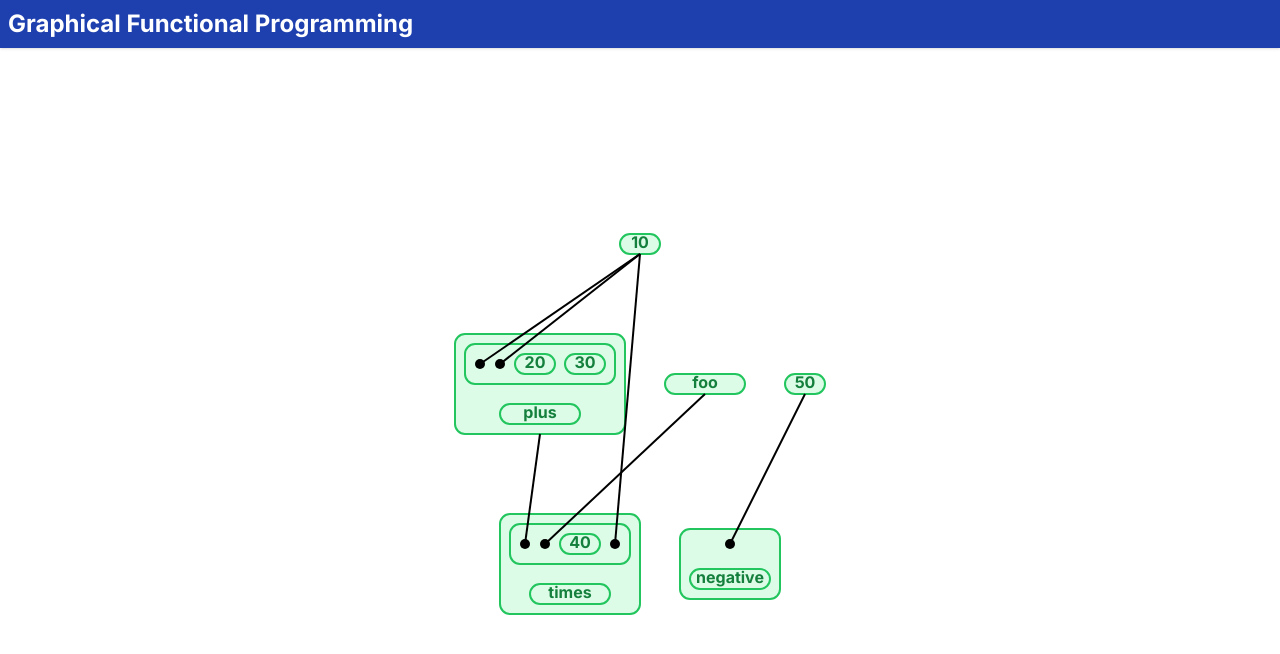
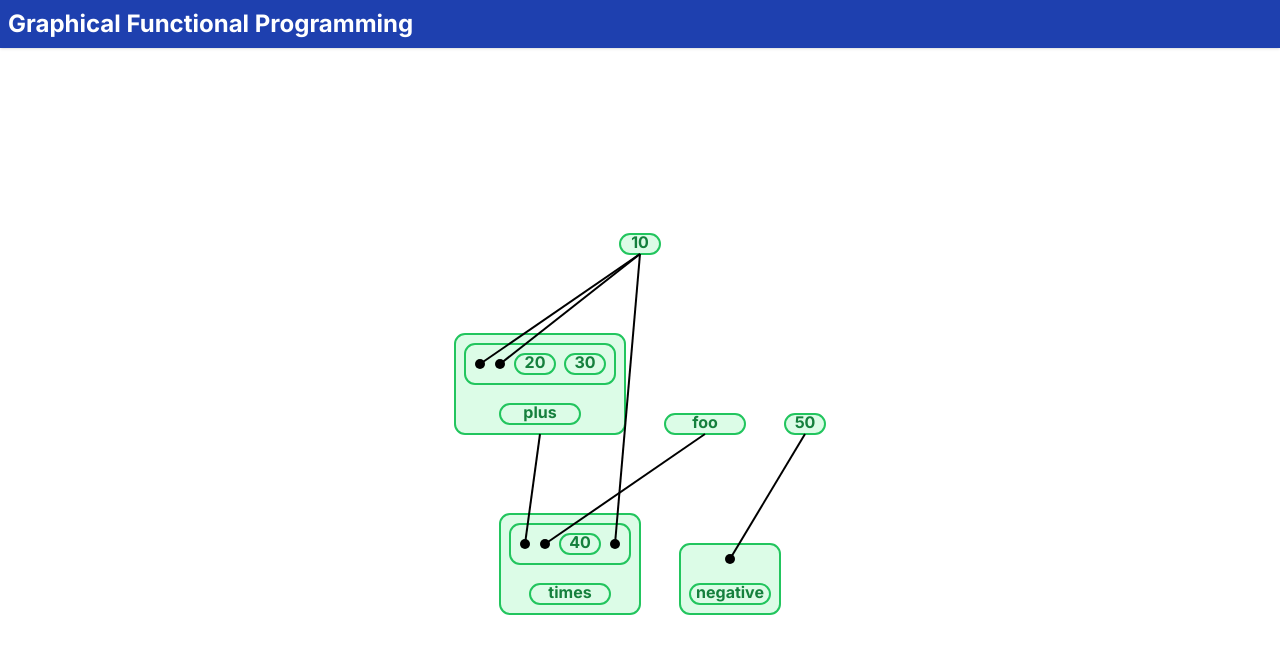
Before and after one commit to anoop901/graphical-functional-programming, a Next.js app: page /graphical-functional-programming/ in a window 1280 px wide. Shown: the top 654 px of the page. Built offline with nearby package versions, Linux system fonts and the light colour scheme.

Commit message:
calclate top left corners instead of centers

```diff
--- a/components/CenteredRect.tsx
+++ /dev/null
@@ -1,12 +0,0 @@
-import { SVGProps } from "react";
-
-export default function CenteredRect(props: SVGProps<SVGRectElement>) {
-  return (
-    <rect
-      transform={`translate(${-(props.width ?? 0) / 2},${
-        -(props.height ?? 0) / 2
-      })`}
-      {...props}
-    />
-  );
-}
--- a/components/ProgramEditor.tsx
+++ b/components/ProgramEditor.tsx
@@ -1,6 +1,5 @@
 "use client";
 import colors from "tailwindcss/colors";
-import CenteredRect from "./CenteredRect";
 import { useEffect, useMemo, useState } from "react";
 import ResizingSvg from "./ResizingSvg";
 import { Program, makeInitialProgram } from "@/model/Program";
@@ -33,12 +32,12 @@ export default function ProgramEditor() {
         )
         .map((blockId) => {
           const block = program.blocks[blockId];
-          const { center, size } = blockLayouts[blockId];
+          const { topLeft, center, size } = blockLayouts[blockId];
           return (
             <g key={blockId}>
-              <CenteredRect
-                x={center.x}
-                y={center.y}
+              <rect
+                x={topLeft.x}
+                y={topLeft.y}
                 width={size.width}
                 height={size.height}
                 rx={10}
--- a/logic/calculateProgramLayout.ts
+++ b/logic/calculateProgramLayout.ts
@@ -5,6 +5,8 @@ import { getDependenciesOfBlock, getLayoutCalculator } from "@/model/Block";
 import layoutIntervalsInSeries from "./geometry/layoutIntervalsInSeries";
 import programToNestedDependencyGraph from "./programToNestedDependencyGraph";
 import findRoots from "./graph/findRoots";
+
+const LINE_CONNECTION_ENDPOINT_SIZE = 10;
 
 function getClusters(program: Program): { [id: string]: string[] } {
   const nestedDependencyGraph = programToNestedDependencyGraph(program);
@@ -35,7 +37,10 @@ function calculateBlockSizesAndOffsets(
         dependencyBlockIds.map((dependencyId) =>
           program.blocks[dependencyId].nested
             ? blockSizes[dependencyId]
-            : { width: 10, height: 10 }
+            : {
+                width: LINE_CONNECTION_ENDPOINT_SIZE,
+                height: LINE_CONNECTION_ENDPOINT_SIZE,
+              }
         )
       );
       blockSizes[blockIdInCluster] = size;
@@ -45,16 +50,16 @@ function calculateBlockSizesAndOffsets(
   return { blockSizes, blockDependenciesOffsets };
 }
 
-function calculateClusterRootBlockCenters(
+function calculateClusterRootBlockTopLefts(
   program: Program,
   clusters: { [id: string]: string[] },
   blockSizes: { [id: string]: { width: number; height: number } }
 ): { [id: string]: { x: number; y: number } } {
-  const clusterRootBlockCenters: { [id: string]: { x: number; y: number } } =
+  const clusterRootBlockTopLefts: { [id: string]: { x: number; y: number } } =
     {};
 
   for (const clusterRootBlockId of Object.keys(clusters)) {
-    clusterRootBlockCenters[clusterRootBlockId] = {
+    clusterRootBlockTopLefts[clusterRootBlockId] = {
       x: 0,
       y: 0,
     };
@@ -69,7 +74,7 @@ function calculateClusterRootBlockCenters(
     for (let i = 0; i < layer.length; i++) {
       const clusterRootBlockId = layer[i];
       const clusterInterval = clusterIntervals[i];
-      clusterRootBlockCenters[clusterRootBlockId].x = clusterInterval.center;
+      clusterRootBlockTopLefts[clusterRootBlockId].x = clusterInterval.left;
     }
     layerHeights.push(Math.max(...layer.map((id) => blockSizes[id].height)));
   }
@@ -83,21 +88,22 @@ function calculateClusterRootBlockCenters(
     const layer = program.layers[layerIndex];
     for (let i = 0; i < layer.length; i++) {
       const clusterRootBlockId = layer[i];
-      clusterRootBlockCenters[clusterRootBlockId].y =
-        layerIntervals[layerIndex].center;
+      clusterRootBlockTopLefts[clusterRootBlockId].y =
+        layerIntervals[layerIndex].right -
+        blockSizes[clusterRootBlockId].height;
     }
   }
 
-  return clusterRootBlockCenters;
+  return clusterRootBlockTopLefts;
 }
 
-function calculateNestedBlockCentersAndLineConnectionEndpoints(
+function calculateNestedBlockTopLeftsAndLineConnectionEndpoints(
   program: Program,
   clusters: { [id: string]: string[] },
   blockDependenciesOffsets: { [id: string]: { x: number; y: number }[] },
-  blockCenters: { [id: string]: { x: number; y: number } }
+  blockTopLefts: { [id: string]: { x: number; y: number } }
 ): {
-  blockCenters: { [id: string]: { x: number; y: number } };
+  blockTopLefts: { [id: string]: { x: number; y: number } };
   lineConnectionEndpoints: {
     dependencyBlockId: string;
     endpoint: {
@@ -119,22 +125,29 @@ function calculateNestedBlockCentersAndLineConnectionEndpoints(
       for (let i = 0; i < dependencyBlockIds.length; i++) {
         const dependencyBlockId = dependencyBlockIds[i];
         const dependencyLocationWithinBlock = {
-          x: blockCenters[blockId].x + blockDependenciesOffsets[blockId][i].x,
-          y: blockCenters[blockId].y + blockDependenciesOffsets[blockId][i].y,
+          x: blockTopLefts[blockId].x + blockDependenciesOffsets[blockId][i].x,
+          y: blockTopLefts[blockId].y + blockDependenciesOffsets[blockId][i].y,
         };
         if (program.blocks[dependencyBlockId].nested) {
-          blockCenters[dependencyBlockId] = dependencyLocationWithinBlock;
+          blockTopLefts[dependencyBlockId] = dependencyLocationWithinBlock;
         } else {
           lineConnectionEndpoints.push({
             dependencyBlockId,
-            endpoint: dependencyLocationWithinBlock,
+            endpoint: {
+              x:
+                dependencyLocationWithinBlock.x +
+                LINE_CONNECTION_ENDPOINT_SIZE / 2,
+              y:
+                dependencyLocationWithinBlock.y +
+                LINE_CONNECTION_ENDPOINT_SIZE / 2,
+            },
           });
         }
       }
     }
   }
 
-  return { blockCenters, lineConnectionEndpoints };
+  return { blockTopLefts, lineConnectionEndpoints };
 }
 
 export default function calculateProgramLayout(program: Program): {
@@ -149,26 +162,30 @@ export default function calculateProgramLayout(program: Program): {
   const clusters = getClusters(program);
   const { blockSizes, blockDependenciesOffsets } =
     calculateBlockSizesAndOffsets(program, clusters);
-  const clusterRootBlockCenters = calculateClusterRootBlockCenters(
+  const clusterRootBlockTopLefts = calculateClusterRootBlockTopLefts(
     program,
     clusters,
     blockSizes
   );
-  const { blockCenters, lineConnectionEndpoints } =
-    calculateNestedBlockCentersAndLineConnectionEndpoints(
+  const { blockTopLefts, lineConnectionEndpoints } =
+    calculateNestedBlockTopLeftsAndLineConnectionEndpoints(
       program,
       clusters,
       blockDependenciesOffsets,
-      clusterRootBlockCenters // will be mutated; don't use after this call
+      clusterRootBlockTopLefts // will be mutated; don't use after this call
     );
 
   const blockLayouts: { [id: string]: BlockLayout } = {};
   for (const blockId of Object.keys(program.blocks)) {
     blockLayouts[blockId] = {
-      center: blockCenters[blockId],
+      topLeft: blockTopLefts[blockId],
+      center: {
+        x: blockTopLefts[blockId].x + blockSizes[blockId].width / 2,
+        y: blockTopLefts[blockId].y + blockSizes[blockId].height / 2,
+      },
       output: {
-        x: blockCenters[blockId].x,
-        y: blockCenters[blockId].y + blockSizes[blockId].height / 2,
+        x: blockTopLefts[blockId].x + blockSizes[blockId].width / 2,
+        y: blockTopLefts[blockId].y + blockSizes[blockId].height,
       },
       size: blockSizes[blockId],
     };
--- a/model/Block.ts
+++ b/model/Block.ts
@@ -63,35 +63,48 @@ export const getLayoutCalculator = getGenericBlockHandler<
     dependenciesOffsets: [],
   }),
   handleFunctionCallBlock: (block) => (dependencySizes) => {
+    const functionBlockSize = dependencySizes[0];
+    const argumentBlockSize = dependencySizes[1];
     const { totalSize: height, intervals } = layoutIntervalsInSeries(
-      [dependencySizes[1].height, dependencySizes[0].height],
+      [argumentBlockSize.height, functionBlockSize.height],
       20,
-      10
+      10,
+      false
     );
+    const functionBlockInterval = intervals[1];
+    const argumentBlockInterval = intervals[0];
+    const width = Math.max(...dependencySizes.map(({ width }) => width)) + 20;
     return {
       size: {
-        width: Math.max(...dependencySizes.map(({ width }) => width)) + 20,
+        width,
         height,
       },
-      dependenciesOffsets: [intervals[1], intervals[0]].map(({ center }) => ({
-        x: 0,
-        y: center,
+      dependenciesOffsets: [
+        { blockSize: functionBlockSize, interval: functionBlockInterval },
+        { blockSize: argumentBlockSize, interval: argumentBlockInterval },
+      ].map(({ blockSize, interval }) => ({
+        x: width / 2 - blockSize.width / 2,
+        y: interval.left,
       })),
     };
   },
   handleArrayBlock: (block) => (dependencySizes) => {
     const { totalSize: width, intervals } = layoutIntervalsInSeries(
       dependencySizes.map((size) => size.width),
-      10
+      10,
+      10,
+      false
     );
+    const height =
+      Math.max(...dependencySizes.map(({ height }) => height)) + 20;
     return {
       size: {
         width,
-        height: Math.max(...dependencySizes.map(({ height }) => height)) + 20,
+        height,
       },
-      dependenciesOffsets: intervals.map(({ center }) => ({
-        x: center,
-        y: 0,
+      dependenciesOffsets: intervals.map(({ left }, index) => ({
+        x: left,
+        y: height / 2 - dependencySizes[index].height / 2,
       })),
     };
   },
--- a/model/BlockLayout.ts
+++ b/model/BlockLayout.ts
@@ -7,6 +7,10 @@ export default interface BlockLayout {
     x: number;
     y: number;
   };
+  topLeft: {
+    x: number;
+    y: number;
+  };
   size: {
     width: number;
     height: number;
```
